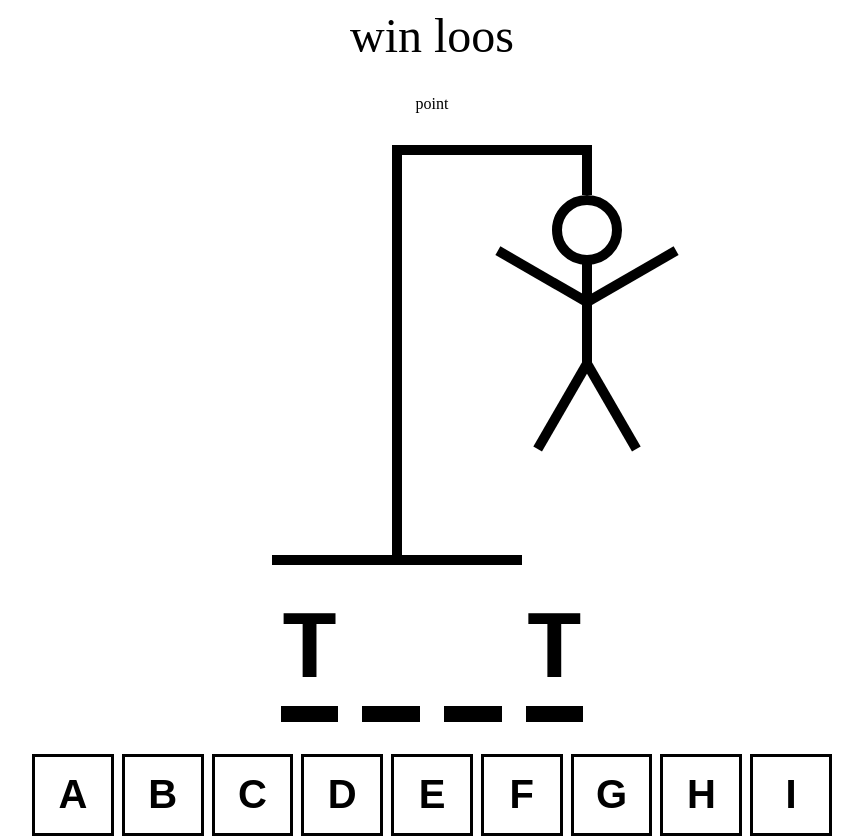
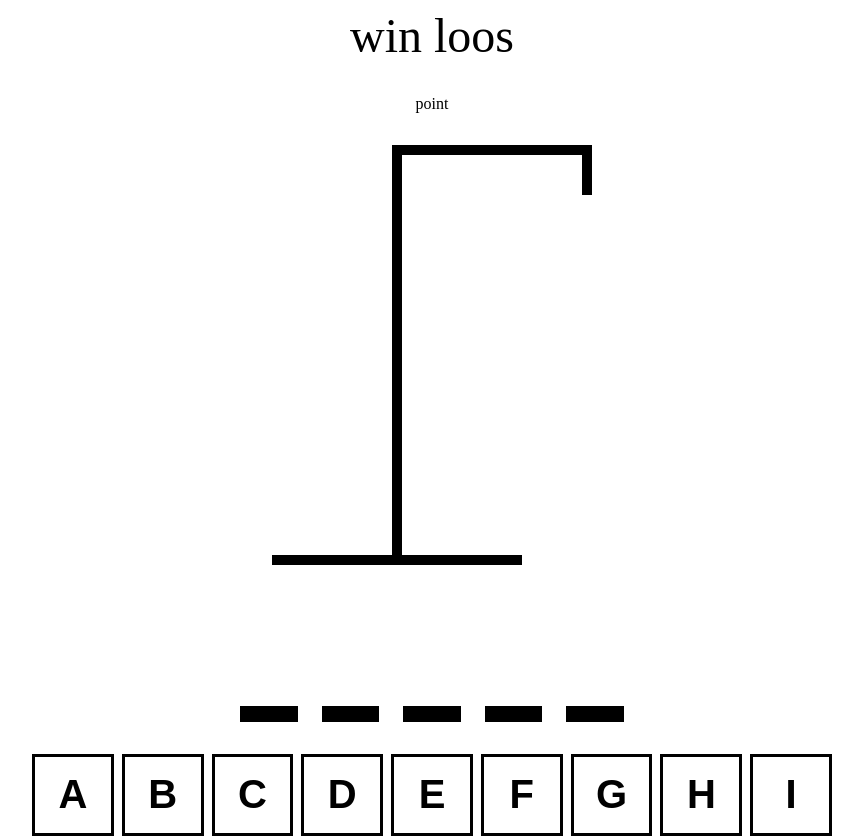
Before and after one commit to Rudreshsoiroji/hangman, a React (Vite) app: page / in a window 1280 px wide. Shown: the top 838 px of the page, without its empty margins (208-1071 px from the left). Built offline with nearby package versions, Linux system fonts and the light colour scheme.

Commit message:
add keybord event

```diff
--- a/src/App.tsx
+++ b/src/App.tsx
@@ -1,4 +1,4 @@
-import { useState } from 'react'
+import { useEffect, useState } from 'react'
 import word from './wordList.json'
 import  HangmanDrawing  from './HangmanDrawing'
 import HangmanKeybord  from './HangmanKeybord'
@@ -14,6 +14,31 @@ function App() {
 //
 // Guess letter
 const [guessLetter, setGuessLetter] = useState<string[]>([])
+
+const incorrectLetter = guessLetter.filter((letter) => !wordToGuess.includes(letter));
+
+
+const addGuessedLetter = (letter: string) => {
+  if (guessLetter.includes(letter)) return
+  else setGuessLetter([...guessLetter, letter])
+}
+
+useEffect(() => {
+
+  const handleClick = (e: KeyboardEvent) => {
+    const key = e.key
+    if (!key.match(/^[a-z]$/)) return
+
+    e.preventDefault()
+    addGuessedLetter(key)
+  };
+
+  document.addEventListener("keypress", handleClick);
+  return () => {
+    document.removeEventListener("keypress", handleClick);
+  };
+
+},[guessLetter])
 
 
   return (
@@ -34,8 +59,8 @@ const [guessLetter, setGuessLetter] = useState<string[]>([])
 </div>
     {wordToGuess}
 
-    <HangmanDrawing/>
-    <HangmanWord/>
+    <HangmanDrawing  numberOfGuesses={incorrectLetter.length} />
+    <HangmanWord  gussedLetters={guessLetter} wordToGuess={wordToGuess}  />
     <div style={{alignSelf: 'stretch'}}>
     <HangmanKeybord/>
 
--- a/src/HangmanDrawing.tsx
+++ b/src/HangmanDrawing.tsx
@@ -76,17 +76,15 @@ const LEFT_ARM = (
       }}
     />
   )
+  type HangmanDrawingProps = {
+    numberOfGuesses: number
+  }
+const BODY_PARTS = [HEAD, BODY, RIGHT_ARM, LEFT_ARM, RIGHT_LEG, LEFT_LEG]
 
-
-function HangmanDrawing() {
+function HangmanDrawing({numberOfGuesses}: HangmanDrawingProps) {
   return (
       <div style={{position: 'relative'}}>
-        {HEAD}
-        {BODY}
-        {RIGHT_ARM}
-        {LEFT_ARM}
-        {RIGHT_LEG}
-        {LEFT_LEG}
+     {BODY_PARTS.slice(0, numberOfGuesses)}
 
         <div style={{height:"50px", width:"10px", backgroundColor:"black", position:"absolute", top:"0", right:"0"}}></div>
 
--- a/src/HangmanWord.tsx
+++ b/src/HangmanWord.tsx
@@ -1,14 +1,18 @@
 import React from 'react'
+type HangmanWordProps = {
+    gussedLetters: string[],
+    wordToGuess: string
+}
 
-function HangmanWord() {
-    const word = "test";
-    const guessLetter = ["t"];
+function HangmanWord({gussedLetters, wordToGuess}: HangmanWordProps) {
+    // const word = "test";
+    // const guessLetter = ["t"];
   return (
     <div style={{display: 'flex', fontFamily:"monospace", fontWeight:"bold", gap: "0.25em" ,fontSize: "6rem", textTransform:"uppercase"}} >
-       {word.split("").map((letter, index)=>{
+       {wordToGuess.split("").map((letter, index)=>{
 return <span style={{borderBottom: "solid 1rem black"}} key={index}>
 
-    <span style={{visibility: guessLetter.includes(letter) ? "visible" : "hidden"}}>
+    <span style={{visibility: gussedLetters.includes(letter) ? "visible" : "hidden"}}>
         {letter}
         </span>
 
```
